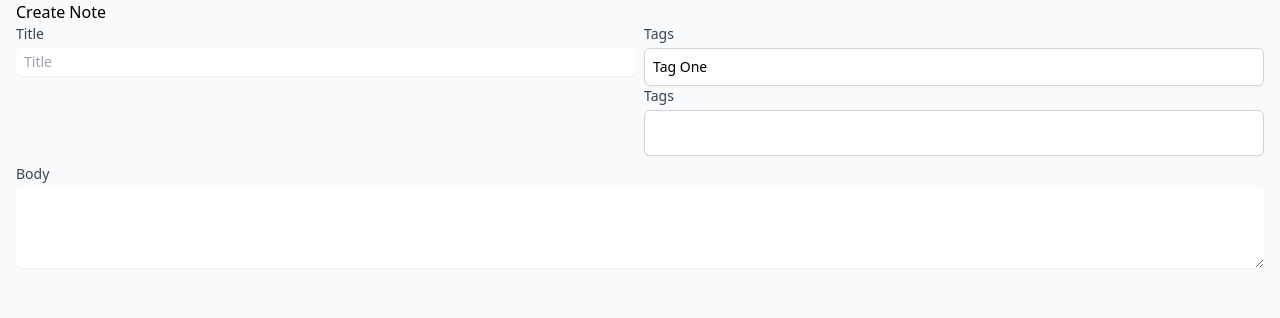
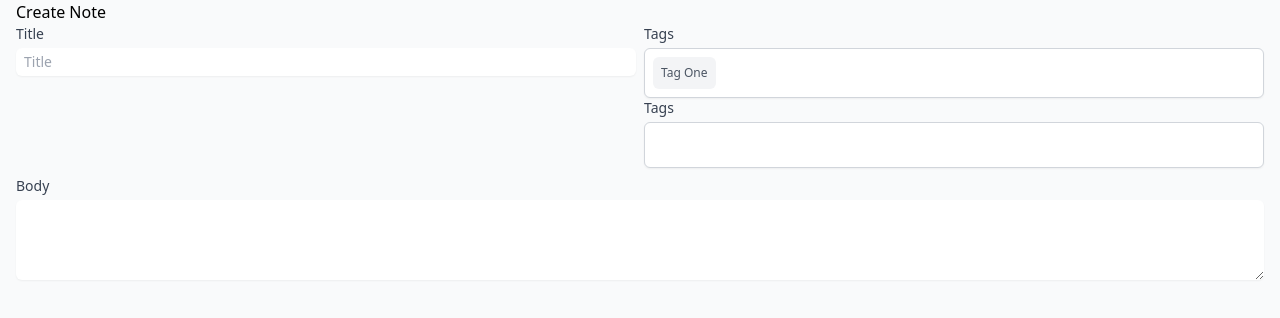
Before and after one commit to caiochami/react-note-taking-app, a React (Vite) app: page /create in a window 1280 px wide. Shown: the top 318 px of the page. Built offline with nearby package versions, Linux system fonts and the light colour scheme.

Commit message:
fix: Fix scrolling behavior with arrow keys.

```diff
--- a/src/components/CreatableSelect/Select.tsx
+++ b/src/components/CreatableSelect/Select.tsx
@@ -1,5 +1,6 @@
 import { Transition } from "@headlessui/react";
-import { Fragment, useEffect, useRef, useState } from "react";
+import { Fragment, ReactNode, useEffect, useRef, useState } from "react";
+import { SelectedOption } from "./SelectedOption";
 import { SelectOption } from "./SelectOption";
 
 export type SelectOption = {
@@ -35,13 +36,15 @@ export function Select({
 }: SelectProps) {
   const [highlightedIndex, setHighlightedIndex] = useState<number>(0);
 
+  const optionRefs = useRef<any[]>([]);
+
   const [search, setSearch] = useState<string>("");
 
   const [isOpen, setIsOpen] = useState<boolean>(false);
 
   const inputEl = useRef<HTMLInputElement>(null);
 
-  const dropdownEl = useRef<HTMLDivElement>(null);
+  const containerEl = useRef<HTMLDivElement>(null);
 
   const filteredOptions =
     search.length === 0
@@ -102,13 +105,7 @@ export function Select({
   };
 
   const isOptionSelected = (selectOption: SelectOption): boolean => {
-    if (!multiple) {
-      return value === selectOption;
-    }
-
-    console.log("includes", value.includes(selectOption));
-
-    return value.includes(selectOption);
+    return !multiple ? value === selectOption : value.includes(selectOption);
   };
 
   const toggleOption = (option: SelectOption): void => {
@@ -127,9 +124,7 @@ export function Select({
   };
 
   useEffect(() => {
-    const inputHandler = (event: KeyboardEvent): void => {
-      event.stopPropagation();
-
+    const handler = (event: KeyboardEvent): void => {
       if (!isOpen) {
         setIsOpen(true);
       }
@@ -143,7 +138,7 @@ export function Select({
           }
           break;
         case "Enter":
-          if (search.length > 0 && filteredOptions.length === 0) {
+          if (multiple && search.length > 0 && filteredOptions.length === 0) {
             createTag();
           } else {
             toggleOption(filteredOptions[highlightedIndex]);
@@ -180,17 +175,15 @@ export function Select({
       }
     };
 
-    inputEl.current?.addEventListener("keydown", inputHandler);
+    containerEl.current?.addEventListener("keydown", handler);
 
-    return () => inputEl.current?.removeEventListener("keydown", inputHandler);
+    return () => containerEl.current?.removeEventListener("keydown", handler);
   });
 
   useEffect(() => {
     const closeDropdown = (event: any) => {
-      if (
-        event.path.includes(inputEl.current) ||
-        event.path.includes(dropdownEl.current)
-      ) {
+      console.log("click");
+      if (event.path.includes(containerEl.current)) {
         return;
       }
 
@@ -215,7 +208,23 @@ export function Select({
   }, [search]);
 
   useEffect(() => {
+    const element = optionRefs.current[highlightedIndex];
+
+    if (!element) {
+      return;
+    }
+
+    element.scrollIntoView({
+      behavior: "smooth",
+      block: "nearest",
+      inline: "start",
+    });
+  }, [highlightedIndex]);
+
+  useEffect(() => {
     if (isOpen) {
+      inputEl.current?.focus();
+
       setHighlightedIndex(0);
     }
   }, [isOpen]);
@@ -225,24 +234,28 @@ export function Select({
       <label htmlFor={name} className="block text-sm font-medium text-gray-700">
         {label}
       </label>
-      <div className="relative mt-1 text-left">
       <div
+        className="relative mt-1 text-left outline-none"
+        ref={containerEl}
+        tabIndex={0}
         onClick={() => setIsOpen(true)}
-          className="flex flex-wrap gap-2 rounded-md border border-gray-300 bg-white p-2 text-sm shadow-sm"
       >
+        <div className="flex cursor-pointer flex-wrap gap-2 rounded-md border border-gray-300 bg-white p-2 text-sm shadow-sm">
           {multiple
             ? value.map((selectedOption: SelectOption) => (
-                <div
-                  className="cursor-pointer rounded-md bg-gray-100 p-2 text-xs text-gray-600 transition delay-150 ease-in-out hover:bg-gray-100"
+                <SelectedOption
                   key={selectedOption.value}
                   onClick={() => clearOption(selectedOption)}
-                >
-                  {selectedOption.label}
-                </div>
+                  selectOption={selectedOption}
+                />
               ))
-            : value?.label}
+            : value && (
+                <SelectedOption
+                  onClick={() => clearOption(value)}
+                  selectOption={value}
+                />
+              )}
 
-          {multiple && (
           <input
             ref={inputEl}
             type="text"
@@ -251,7 +264,6 @@ export function Select({
             id={name}
             className="block px-2 py-1 outline-none sm:text-sm"
           />
-          )}
         </div>
         <Transition
           as={Fragment}
@@ -264,10 +276,9 @@ export function Select({
           leaveTo="transform opacity-0 scale-95"
         >
           <div
-            className="absolute right-0 z-10 mt-2 w-56 origin-top-right divide-y divide-gray-100 rounded-md bg-white shadow-lg ring-1 ring-black ring-opacity-5 focus:outline-none"
+            className="absolute right-0 z-10 mt-2 max-h-32 w-56 origin-top-right divide-y divide-gray-100 overflow-auto rounded-md bg-white shadow-lg ring-1 ring-black ring-opacity-5 focus:outline-none"
             role="menu"
             aria-orientation="vertical"
-            ref={dropdownEl}
           >
             {filteredOptions.length ? (
               filteredOptions.map((option: SelectOption, index: number) => (
@@ -278,6 +289,7 @@ export function Select({
                   onClick={() => toggleOption(option)}
                   key={index}
                   option={option}
+                  innerRef={(el: any) => (optionRefs.current[index] = el)}
                 />
               ))
             ) : (
--- a/src/components/CreatableSelect/SelectOption.tsx
+++ b/src/components/CreatableSelect/SelectOption.tsx
@@ -1,6 +1,7 @@
 import { classNames } from "../../utilities/helpers";
 import { SelectOption } from "./Select";
 import { CheckIcon } from "@heroicons/react/24/solid";
+import { ReactNode } from "react";
 
 type SelectOptionProps = {
   isSelected?: Boolean;
@@ -8,6 +9,7 @@ type SelectOptionProps = {
   onClick: (value: SelectOption) => void;
   option: SelectOption;
   onMouseEnter: () => void;
+  innerRef?: any;
 };
 
 export function SelectOption({
@@ -16,9 +18,11 @@ export function SelectOption({
   onClick,
   onMouseEnter,
   option,
+  innerRef,
 }: SelectOptionProps) {
   return (
     <div
+      ref={innerRef}
       onMouseEnter={onMouseEnter}
       className={classNames(
         "flex cursor-pointer items-center gap-2 rounded-md p-1 text-xs",
--- /dev/null
+++ b/src/components/CreatableSelect/SelectedOption.tsx
@@ -0,0 +1,18 @@
+import { SelectOption } from "./Select";
+
+type SelectedOptionProps = {
+  selectOption: SelectOption;
+  onClick: () => void;
+};
+
+export function SelectedOption({ selectOption, onClick }: SelectedOptionProps) {
+  return (
+    <div
+      className="cursor-pointer rounded-md bg-gray-100 p-2 text-xs text-gray-600 transition delay-150 ease-in-out hover:bg-gray-100"
+      key={selectOption.value}
+      onClick={onClick}
+    >
+      {selectOption.label}
+    </div>
+  );
+}
--- a/src/components/NoteForm.tsx
+++ b/src/components/NoteForm.tsx
@@ -22,10 +22,25 @@ export function NoteForm() {
       label: "Tag Four",
       value: "Tag Four",
     },
-
     {
       label: "Tag Five",
       value: "Tag Five",
+    },
+    {
+      label: "Tag Six",
+      value: "Tag Six",
+    },
+    {
+      label: "Tag Seven",
+      value: "Tag Seven",
+    },
+    {
+      label: "Tag Eight",
+      value: "Tag Eight",
+    },
+    {
+      label: "Tag Nine",
+      value: "Tag Nine",
     },
   ]);
 
```
Lines whose indentation alone changed are shown as unchanged.
